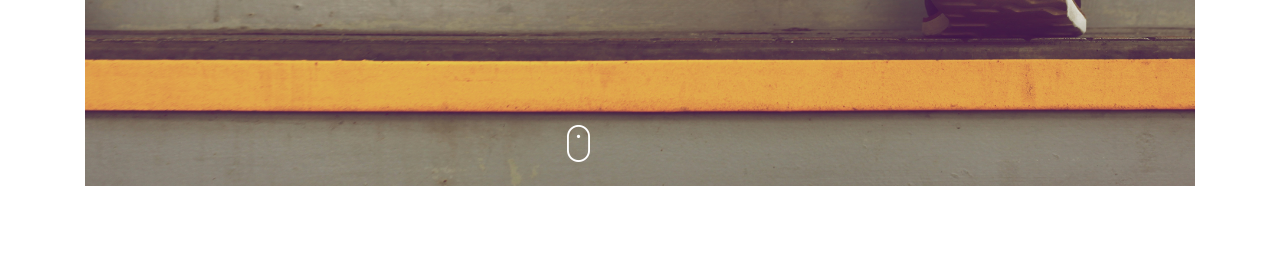
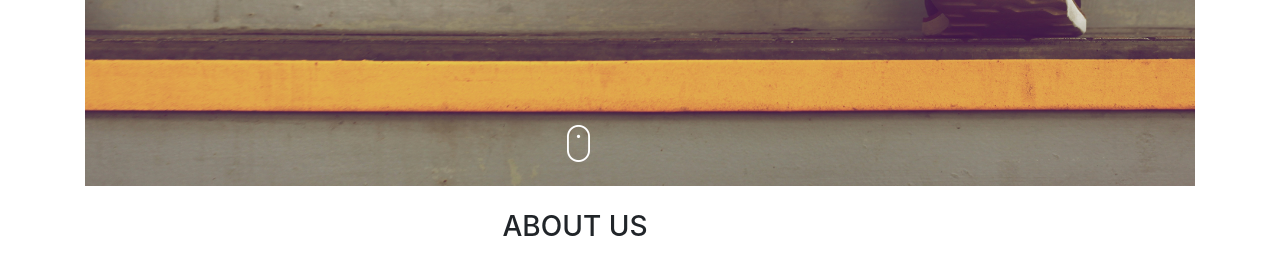
Before and after one commit to Kibet1816/Delani-studio, a plain HTML site: page index.html in a window 1280 px wide. Shown: the part 446-720 px from the top of the page. Drawn offline with nearby package versions, Linux system fonts and the light colour scheme.

Commit message:
Added header to the second div

```diff
--- a/css/styles.css
+++ b/css/styles.css
@@ -15,3 +15,7 @@
   text-align: center;
   margin-left: -50px;
 }
+.about h3{
+  text-align: center;
+  margin-left: -130px;
+}
--- a/index.html
+++ b/index.html
@@ -16,9 +16,9 @@
         <h1>TO DELANI STUDIO</h1>
         <h6>Amazing people are making amazing designs everyday in a fun environment</h6><br><br><br><br><br>
         <img src="assets/mouse_click.png" alt="mouse click"><br><br>
-      </div>
+      </div><br>
       <div class="about">
-
+        <h3>ABOUT US</h3>
       </div>
     </div>
   </body>
```
